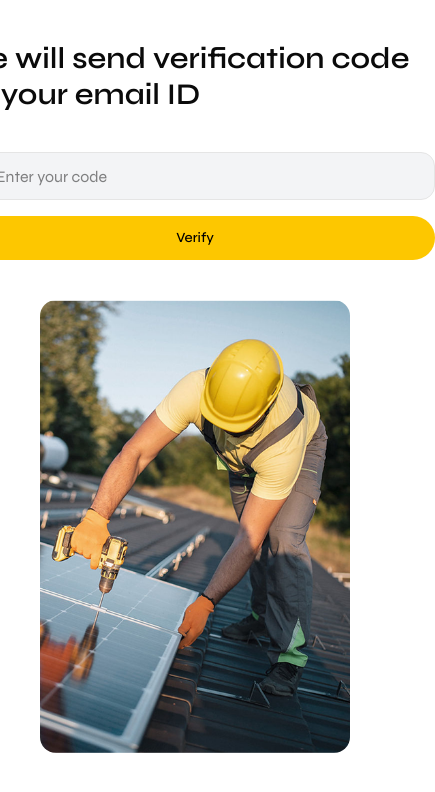
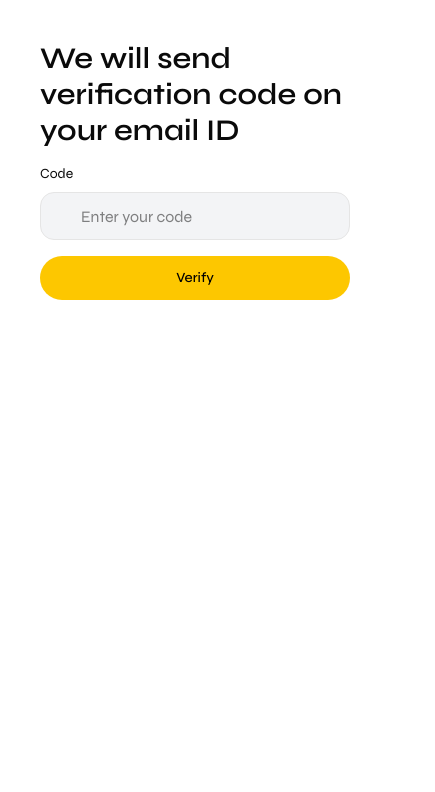
Before and after one commit to istiakiraz/Resolaring, a React (Vite) app: page /auth/verification in a window 390 px wide. Shown: the top 792 px of the page, 435 px wide, since content can reach past the window. Built offline with nearby package versions, Linux system fonts and the light colour scheme.

Commit message:
responsive issues fixed

```diff
--- a/src/common/SocialLog.jsx
+++ b/src/common/SocialLog.jsx
@@ -6,7 +6,7 @@ import { FaApple } from 'react-icons/fa6';
 export default function SocialLog() {
   return (
     <div className='flex flex-col justify-center' >
-        <div className='flex items-center  w-50 gap-2 '>
+        <div className='flex items-center place-content-center mx-auto w-6/12 gap-2 '>
             <Separator /> Or <Separator />
         </div>
 
--- a/src/layouts/AuthLayouts.jsx
+++ b/src/layouts/AuthLayouts.jsx
@@ -6,11 +6,11 @@ export default function AuthLayouts() {
   return (
     <div className='flex flex-col py-10 items-center px-10 lg:flex-row lg:h-screen justify-center gap-10 '>
 
-      <div>
+      <div >
 
           <Outlet></Outlet>
-      </div>
-        <img className='rounded-2xl h-7/12' src={workImg} alt="worker img" />
+      </div >
+        <img className='rounded-2xl hidden lg:block h-7/12' src={workImg} alt="worker img" />
     </div>
   )
 }
--- a/src/pages/AuthPages/ForgotPass.jsx
+++ b/src/pages/AuthPages/ForgotPass.jsx
@@ -19,7 +19,7 @@ export default function ForgotPass() {
         }
     }
     return (
-        <div className='space-y-3 w-full items-center'>
+        <div className='space-y-3 w-full  items-center'>
 
             <h1 className='lg:text-5xl text-3xl mb-2 font-semibold'>Verify Email</h1>
 
--- a/src/pages/AuthPages/Verification.jsx
+++ b/src/pages/AuthPages/Verification.jsx
@@ -21,29 +21,29 @@ export default function Verification() {
 
 
     return (
-        <div className='space-y-3  items-center'>
+        <div className='space-y-3 w-full items-center'>
 
-            <h1 className='lg:text-5xl text-3xl w-120 mb-2 font-semibold'>We will send verification code on your email ID</h1>
+            <h1 className='lg:text-5xl text-3xl mb-2 font-semibold'>We will send verification code on your email ID</h1>
 
             <form className='mt-4'
                 onSubmit={handleSubmit(onSubmit)}
             >
                 <div className="mb-1 sm:mb-2">
                     {/* code */}
-                    <div className="mb-4 relative">
+                    <div className="mb-4 flex flex-col gap-2 relative">
                         <label className='text-sm'>Code</label>
                         <input
                             placeholder="Enter your code"
                             {...register("code", { required: true })}
                             type="number"
-                            className="pl-10 flex-grow w-full h-12 rounded-xl focus:outline-secondary  transition duration-200 bg-gray-100 border"
+                            className="pl-10 flex-grow  h-12 md:max-w-6/12 w-full rounded-xl focus:outline-secondary  transition duration-200 bg-gray-100 border"
                             name="code"
                         />
                     </div>
                 </div>
 
                 <div className="mt-4  sm:mb-4">
-                    <button className='bg-yellow-400 duration-500 text-black text-sm py-3 cursor-pointer flex gap-2 items-center rounded-full font-medium hover:bg-yellow-500 w-full place-content-center ' type="submit">
+                    <button className='bg-yellow-400 duration-500 text-black text-sm py-3 cursor-pointer flex gap-2 items-center rounded-full font-medium hover:bg-yellow-500 md:max-w-6/12 w-full place-content-center ' type="submit">
                         Verify
                     </button>
                 </div>
```
Also changed, not shown: src/pages/AuthPages/LogIn.jsx (+2 -6 lines).
